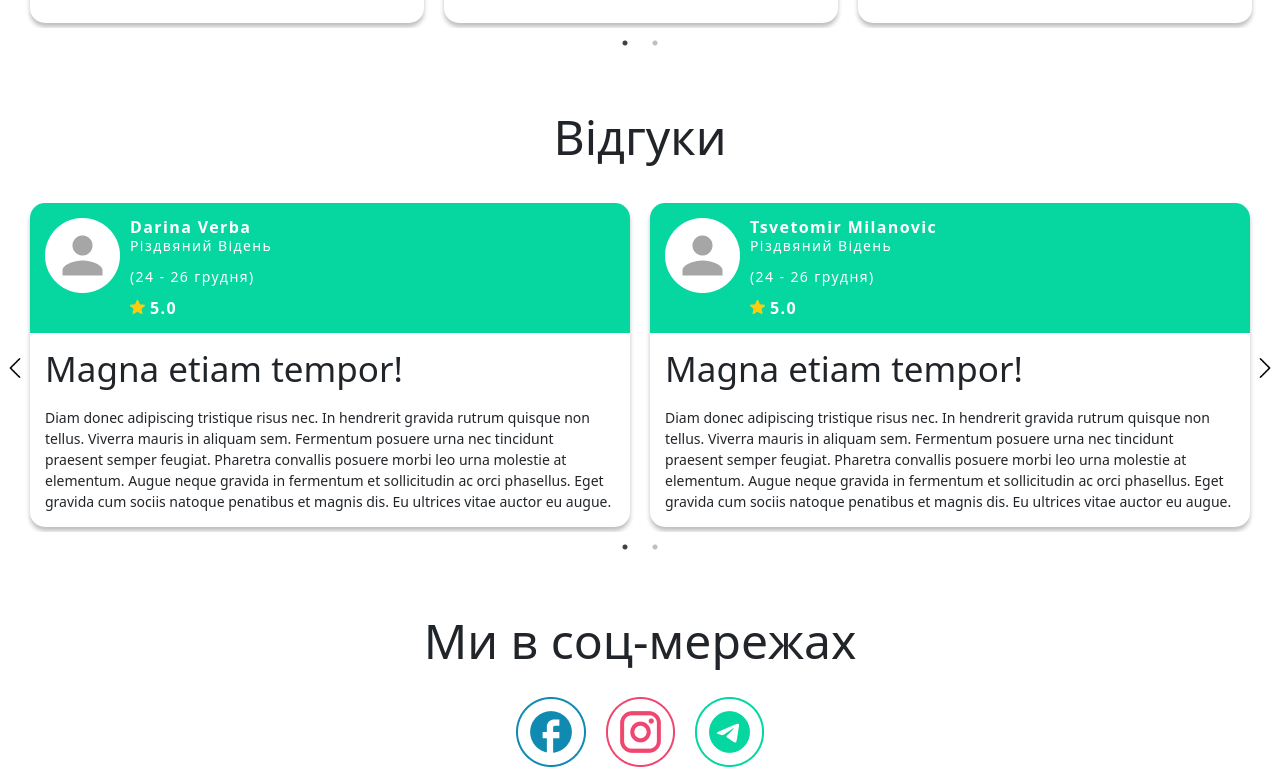
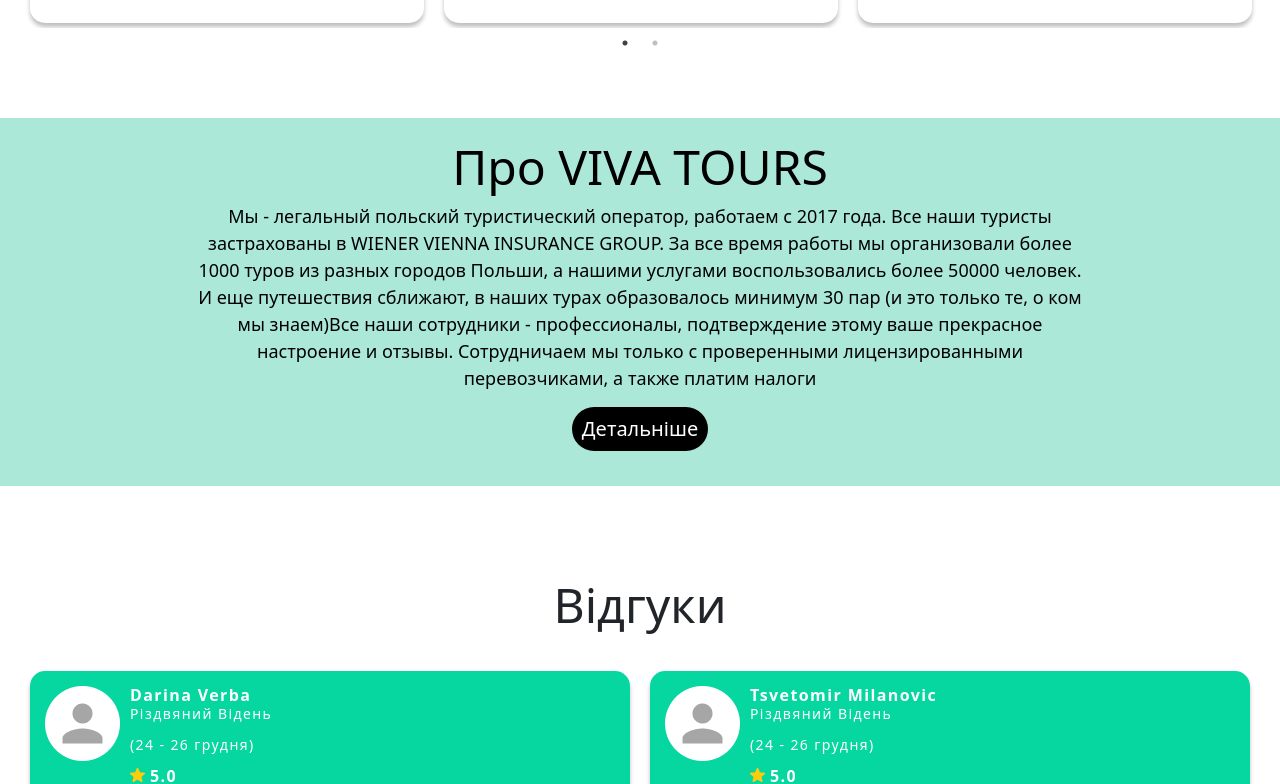
Before and after one commit to Viola8905/viva-tours, a React (Create React App) app: page / in a window 1280 px wide. Shown: the part 1739-2523 px from the top of the page. Built offline with nearby package versions, Linux system fonts and the light colour scheme.

Commit message:
feat: add About Us section

```diff
--- a/src/pages/MainPage/MainPage.js
+++ b/src/pages/MainPage/MainPage.js
@@ -1,5 +1,5 @@
 import React from "react";
-import { Hero, Reviews, SocialMedia, ToursList } from "./components";
+import { AboutUs, Hero, Reviews, SocialMedia, ToursList } from "./components";
 import { Container } from "./MainPage.styles";
 
 const MainPage = () => {
@@ -8,6 +8,9 @@
       <Hero />
       <Container>
         <ToursList />
+      </Container>
+      <AboutUs />
+      <Container>
         <Reviews />
         <SocialMedia />
       </Container>
--- /dev/null
+++ b/src/pages/MainPage/components/AboutUs/AboutUs.data.js
@@ -0,0 +1,5 @@
+export const ContentData = {
+  title: "Про VIVA TOURS",
+  text: "Мы - легальный польский туристический оператор, работаем с 2017 года. Все наши туристы застрахованы в WIENER VIENNA INSURANCE GROUP. За все время работы мы организовали более 1000 туров из разных городов Польши, а нашими услугами воспользовались более 50000 человек. И еще путешествия сближают, в наших турах образовалось минимум 30 пар (и это только те, о ком мы знаем)Все наши сотрудники - профессионалы, подтверждение этому ваше прекрасное настроение и отзывы. Сотрудничаем мы только с проверенными лицензированными перевозчиками, а также платим налоги",
+  btnText: "Детальніше",
+};
--- /dev/null
+++ b/src/pages/MainPage/components/AboutUs/AboutUs.js
@@ -0,0 +1,19 @@
+import React from 'react';
+import { ContentData } from './AboutUs.data';
+import { AboutUsSection, ButtonWrapper, DetailsBtn, Text, Title } from './AboutUs.styles';
+
+const AboutUs = () => {
+	const {title, text, btnText} = ContentData
+
+	return (
+    <AboutUsSection>
+      <Title dangerouslySetInnerHTML={{ __html: title }} />
+      <Text dangerouslySetInnerHTML={{ __html: text }} />
+      <ButtonWrapper>
+        <DetailsBtn>{btnText}</DetailsBtn>
+      </ButtonWrapper>
+    </AboutUsSection>
+  );
+};
+
+export default AboutUs;
--- /dev/null
+++ b/src/pages/MainPage/components/AboutUs/AboutUs.styles.js
@@ -0,0 +1,52 @@
+import styled from "styled-components";
+import { screen } from "../../../../styles/configuration";
+
+export const AboutUsSection = styled.section`
+  display: flex;
+  flex-direction: column;
+  justify-content: center;
+  align-items: center;
+  padding: 20px 0;
+  margin: 50px 0;
+  background-color: #ace8d8;
+  color: black;
+`;
+
+export const Title = styled.h1`
+  text-align: center;
+  font-weight: 300;
+  font-size: 38px;
+  @media ${screen.tb} {
+    font-size: 48px;
+  }
+`;
+
+export const Text = styled.div`
+  font-size: 15px;
+  width: 90%;
+  text-align: center;
+  @media ${screen.lp} {
+    width: 70%;
+    font-size: 18px;
+  }
+`;
+export const ButtonWrapper = styled.div`
+  display: flex;
+  justify-content: flex-end;
+  padding: 15px 0;
+`;
+
+export const DetailsBtn = styled.button`
+  display: flex;
+  flex-direction: row;
+  justify-content: center;
+  align-items: center;
+  padding: 10px;
+  gap: 10px;
+  background: black;
+  border-radius: 100px;
+  font-weight: 500;
+  font-size: 20px;
+  line-height: 24px;
+  color: #ffffff; ;
+`;
--- a/src/pages/MainPage/components/index.js
+++ b/src/pages/MainPage/components/index.js
@@ -2,5 +2,6 @@
 import ToursList from "./ToursList/ToursList";
 import Reviews from "./Reviews/Reviews";
 import SocialMedia from "./SocialMedia/SocialMedia";
+import AboutUs from "./AboutUs/AboutUs";
 
-export { Hero, ToursList , Reviews, SocialMedia};
+export { Hero, ToursList, Reviews, SocialMedia, AboutUs };
```
